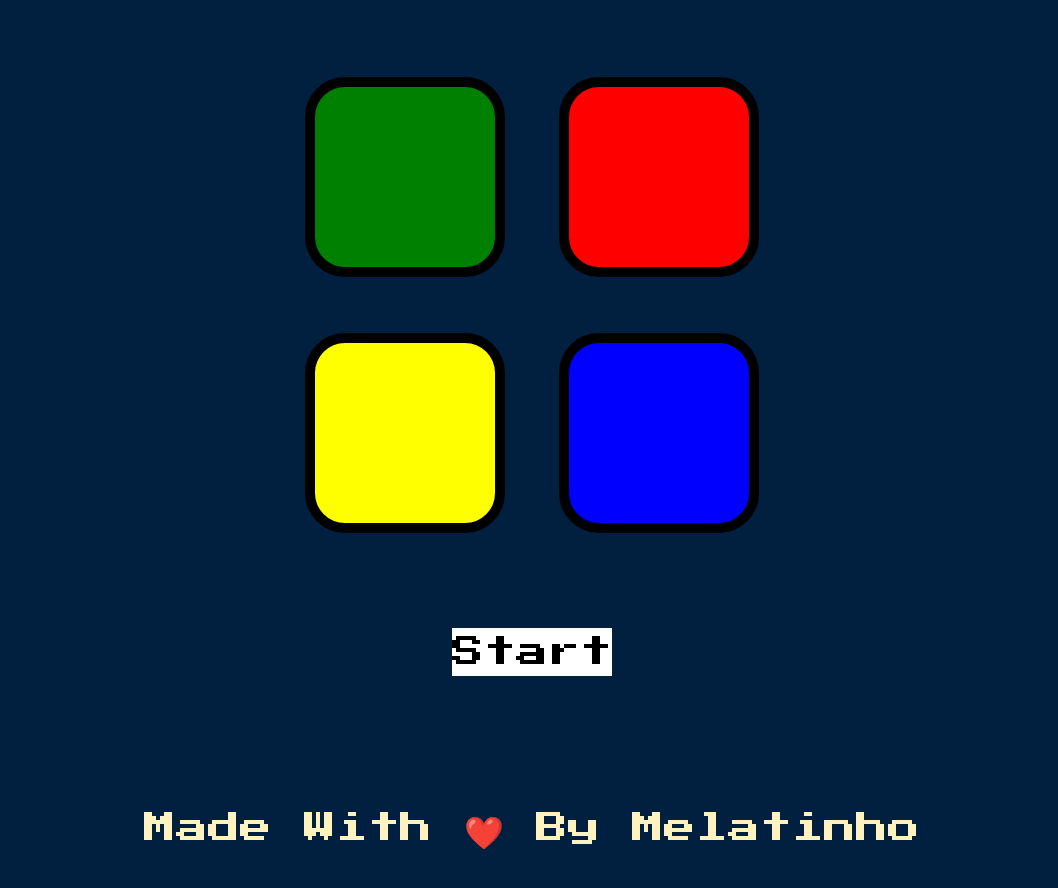
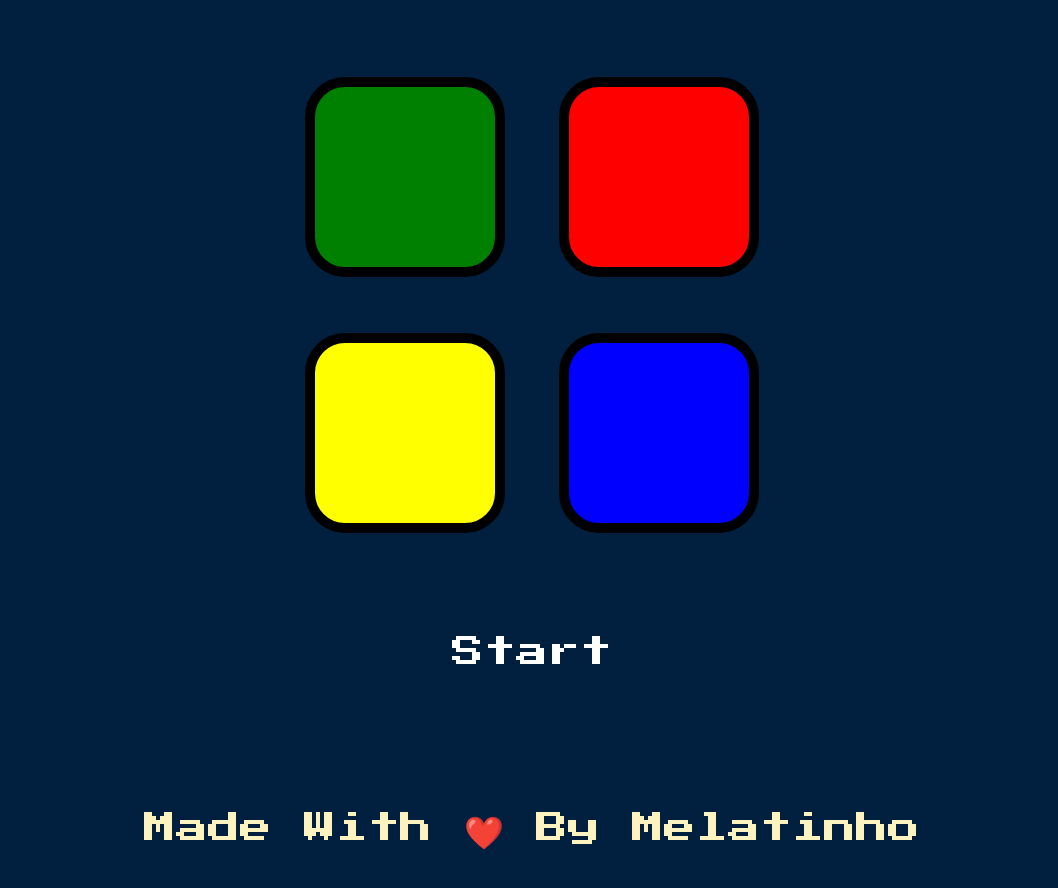
Before and after one commit to GuilhermeMelati/Simon-Game-Challenge, a plain HTML site: page index.html in a window 1280 px wide. Shown: the part 196-1084 px from the top of the page, without its empty margins (108-1166 px from the left). Drawn offline with nearby package versions, Linux system fonts and the light colour scheme.

Commit message:
color btn change

```diff
--- a/styles.css
+++ b/styles.css
@@ -63,6 +63,5 @@ footer {
   font-family: 'Press Start 2P', cursive;
   font-size: 2rem;
   margin:  5%;
-  background-color: white;
-  color: black;
+  color: white;
 }
```
